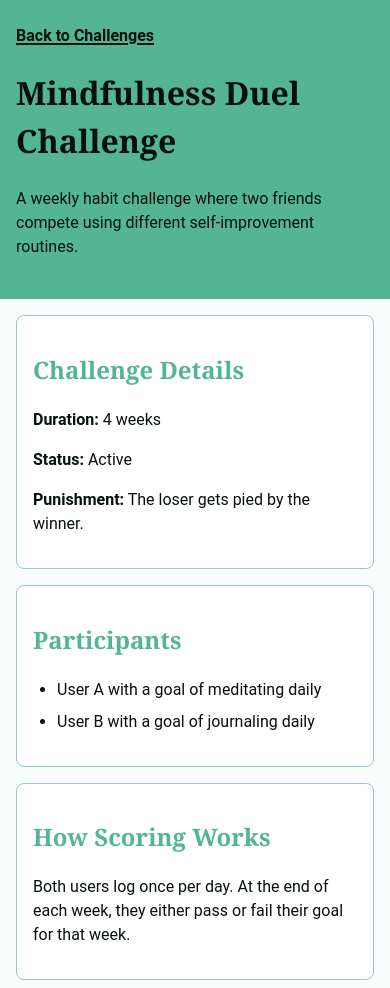
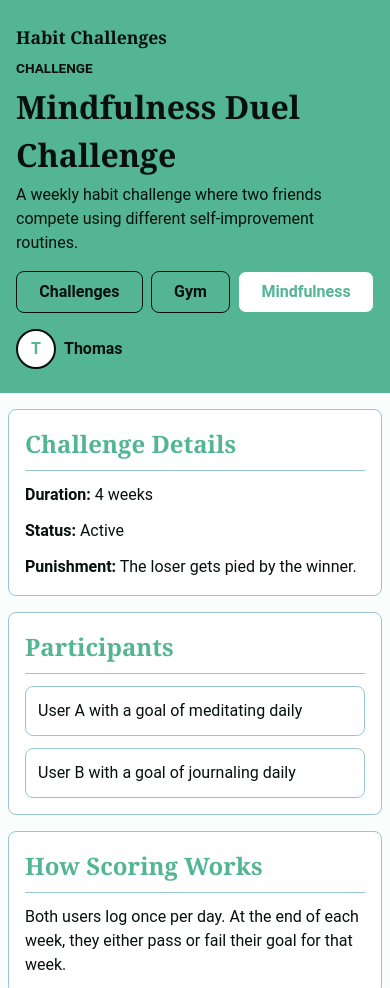
Before and after one commit to tomaseuu/csc437-project, a website: page packages/proto/public/mindfulness-challenge.html in a window 390 px wide. Shown: the top 988 px of the page. Drawn offline with Linux system fonts and the light colour scheme.

Commit message:
Complete Lab 5 CSS layout

```diff
--- a/packages/proto/public/mindfulness-challenge.html
+++ b/packages/proto/public/mindfulness-challenge.html
@@ -4,39 +4,56 @@
     <meta charset="utf-8" />
     <meta name="viewport" content="width=device-width, initial-scale=1.0" />
     <title>Mindfulness Duel Challenge</title>
+    <link rel="stylesheet" href="/styles/reset.css" />
     <link rel="stylesheet" href="/styles/tokens.css" />
     <link rel="stylesheet" href="/styles/page.css" />
+    <link rel="stylesheet" href="/styles/layout.css" />
+    <link rel="stylesheet" href="/styles/cards.css" />
   </head>
   <body>
-    <header>
-      <nav>
-        <a href="index.html">Back to Challenges</a>
+    <header class="site-header">
+      <div class="header-title">
+        <a class="app-name" href="index.html">Habit Challenges</a>
+        <div class="header-copy">
+          <p class="header-kicker">Challenge</p>
+          <h1>Mindfulness Duel Challenge</h1>
+          <p>
+            A weekly habit challenge where two friends compete using different
+            self-improvement routines.
+          </p>
+        </div>
+      </div>
+
+      <nav class="site-nav" aria-label="Primary navigation">
+        <a href="index.html">Challenges</a>
+        <a href="gym-challenge.html">Gym</a>
+        <a href="mindfulness-challenge.html" aria-current="page">Mindfulness</a>
       </nav>
-      <h1>Mindfulness Duel Challenge</h1>
-      <p>
-        A weekly habit challenge where two friends compete using different
-        self-improvement routines.
-      </p>
+
+      <div class="user-profile" aria-label="Current user">
+        <span class="user-avatar" aria-hidden="true">T</span>
+        <span>Thomas</span>
+      </div>
     </header>
 
-    <main>
-      <article>
-        <section>
+    <main class="page-grid">
+      <article class="content-grid grid-span-12">
+        <section class="content-card grid-span-4">
           <h2>Challenge Details</h2>
           <p><strong>Duration:</strong> 4 weeks</p>
           <p><strong>Status:</strong> Active</p>
           <p><strong>Punishment:</strong> The loser gets pied by the winner.</p>
         </section>
 
-        <section>
+        <section class="content-card grid-span-4">
           <h2>Participants</h2>
-          <ul>
-            <li>User A with a goal of meditating daily</li>
-            <li>User B with a goal of journaling daily</li>
+          <ul class="sequence-list">
+            <li class="sequence-item">User A with a goal of meditating daily</li>
+            <li class="sequence-item">User B with a goal of journaling daily</li>
           </ul>
         </section>
 
-        <section>
+        <section class="content-card grid-span-4">
           <h2>How Scoring Works</h2>
           <p>
             Both users log once per day. At the end of each week, they either
--- /dev/null
+++ b/packages/proto/public/styles/cards.css
@@ -0,0 +1,18 @@
+.content-card {
+  display: grid;
+  gap: var(--space-sm);
+  padding: var(--space-md);
+  border: 1px solid var(--color-border);
+  border-radius: 8px;
+  background-color: var(--color-background-surface);
+}
+
+.content-card h2 {
+  padding-bottom: var(--space-xs);
+  border-bottom: 1px solid var(--color-border);
+}
+
+.content-card p,
+.content-card li {
+  max-width: 60ch;
+}
--- /dev/null
+++ b/packages/proto/public/styles/layout.css
@@ -0,0 +1,225 @@
+.site-header {
+  display: flex;
+  flex-wrap: wrap;
+  align-items: center;
+  justify-content: space-between;
+  gap: var(--space-lg);
+  padding: var(--space-lg) clamp(var(--space-md), 4vw, var(--space-2xl));
+}
+
+.header-title {
+  display: flex;
+  align-items: center;
+  gap: var(--space-md);
+  min-width: 0;
+}
+
+.app-name {
+  color: var(--color-text);
+  flex: 0 0 auto;
+  font-family: "Roboto Slab", Georgia, serif;
+  font-size: 1.1rem;
+  font-weight: 700;
+  text-decoration: none;
+}
+
+.header-copy {
+  display: grid;
+  gap: var(--space-2xs);
+}
+
+.header-kicker {
+  font-size: 0.85rem;
+  font-weight: 700;
+  letter-spacing: 0;
+  text-transform: uppercase;
+}
+
+.header-copy p {
+  max-width: 42rem;
+}
+
+.site-nav {
+  display: flex;
+  flex-wrap: wrap;
+  align-items: center;
+  justify-content: center;
+  gap: var(--space-xs);
+  margin-bottom: 0;
+}
+
+.site-nav a {
+  border: 1px solid currentColor;
+  border-radius: 8px;
+  padding: var(--space-xs) var(--space-sm);
+  text-decoration: none;
+}
+
+.site-nav a[aria-current="page"] {
+  background-color: var(--color-background-surface);
+  color: var(--color-primary);
+}
+
+.user-profile {
+  display: flex;
+  align-items: center;
+  gap: var(--space-xs);
+  flex: 0 0 auto;
+  font-weight: 700;
+}
+
+.user-avatar {
+  display: grid;
+  place-items: center;
+  width: 2.5rem;
+  height: 2.5rem;
+  border: 2px solid var(--color-text);
+  border-radius: 50%;
+  background-color: var(--color-background-surface);
+  color: var(--color-primary);
+}
+
+.page-grid {
+  display: grid;
+  grid-template-columns: repeat(12, minmax(0, 1fr));
+  gap: var(--space-lg);
+  align-items: start;
+  width: min(100% - 2rem, 70rem);
+  max-width: none;
+  margin: 0 auto;
+  padding: var(--space-lg) 0;
+}
+
+.page-grid > * {
+  min-width: 0;
+}
+
+.content-grid {
+  display: grid;
+  grid-template-columns: repeat(12, minmax(0, 1fr));
+  gap: var(--space-lg);
+}
+
+.content-grid > * {
+  min-width: 0;
+}
+
+.grid-span-12 {
+  grid-column: span 12;
+}
+
+.grid-span-8 {
+  grid-column: span 8;
+}
+
+.grid-span-6 {
+  grid-column: span 6;
+}
+
+.grid-span-4 {
+  grid-column: span 4;
+}
+
+.sequence-list {
+  display: grid;
+  gap: var(--space-sm);
+  padding-left: 0;
+  list-style: none;
+}
+
+.sequence-item {
+  display: flex;
+  align-items: center;
+  gap: var(--space-sm);
+  min-height: 3rem;
+  padding: var(--space-sm);
+  border: 1px solid var(--color-border);
+  border-radius: 8px;
+}
+
+.sequence-item + .sequence-item {
+  margin-top: 0;
+}
+
+.sequence-item a {
+  display: inline-flex;
+  align-items: center;
+  gap: var(--space-xs);
+}
+
+@media (max-width: 900px) {
+  .site-header {
+    align-items: flex-start;
+  }
+
+  .header-title {
+    flex-basis: 100%;
+  }
+
+  .site-nav {
+    justify-content: flex-start;
+  }
+
+  .page-grid,
+  .content-grid {
+    grid-template-columns: repeat(8, minmax(0, 1fr));
+  }
+
+  .grid-span-12,
+  .grid-span-8 {
+    grid-column: span 8;
+  }
+
+  .grid-span-6,
+  .grid-span-4 {
+    grid-column: span 4;
+  }
+}
+
+@media (max-width: 600px) {
+  .site-header {
+    align-items: stretch;
+    gap: var(--space-md);
+  }
+
+  .header-title {
+    flex-direction: column;
+    align-items: flex-start;
+    gap: var(--space-xs);
+  }
+
+  .site-nav {
+    width: 100%;
+  }
+
+  .site-nav a {
+    flex: 1 1 auto;
+    text-align: center;
+  }
+
+  .user-profile {
+    width: 100%;
+  }
+
+  .page-grid,
+  .content-grid {
+    grid-template-columns: repeat(4, minmax(0, 1fr));
+    gap: var(--space-md);
+  }
+
+  .page-grid {
+    width: min(100% - 1rem, 70rem);
+    padding: var(--space-md) 0;
+  }
+
+  .grid-span-12,
+  .grid-span-8,
+  .grid-span-6,
+  .grid-span-4 {
+    grid-column: span 4;
+  }
+
+  .sequence-item {
+    align-items: flex-start;
+  }
+}
--- a/packages/proto/public/styles/page.css
+++ b/packages/proto/public/styles/page.css
@@ -60,21 +60,6 @@ nav {
   margin-bottom: 1rem;
 }
 
-section,
-article {
-  background-color: var(--color-background-surface);
-  border: 1px solid var(--color-border);
-  padding: 1rem;
-  margin-bottom: 1rem;
-  border-radius: 8px;
-}
-
-article {
-  padding: 0;
-  border: none;
-  background-color: transparent;
-}
-
 ul {
   padding-left: 1.5rem;
 }
--- /dev/null
+++ b/packages/proto/public/styles/reset.css
@@ -0,0 +1,12 @@
+* {
+  margin: 0;
+  box-sizing: border-box;
+}
+
+body {
+  line-height: 1.5;
+}
+
+img {
+  max-width: 100%;
+}
--- a/packages/proto/public/styles/tokens.css
+++ b/packages/proto/public/styles/tokens.css
@@ -11,4 +11,12 @@
   --color-background-header: var(--color-primary);
   --color-link: var(--color-accent);
   --color-border: var(--color-secondary);
+
+  --space-2xs: 0.25rem;
+  --space-xs: 0.5rem;
+  --space-sm: 0.75rem;
+  --space-md: 1rem;
+  --space-lg: 1.5rem;
+  --space-xl: 2rem;
+  --space-2xl: 3rem;
 }
```
Also changed, not shown: packages/proto/public/gym-challenge.html (+32 -13 lines), packages/proto/public/gym-goal.html (+26 -9 lines), packages/proto/public/gym-habit.html (+27 -10 lines), packages/proto/public/index.html (+33 -13 lines).
